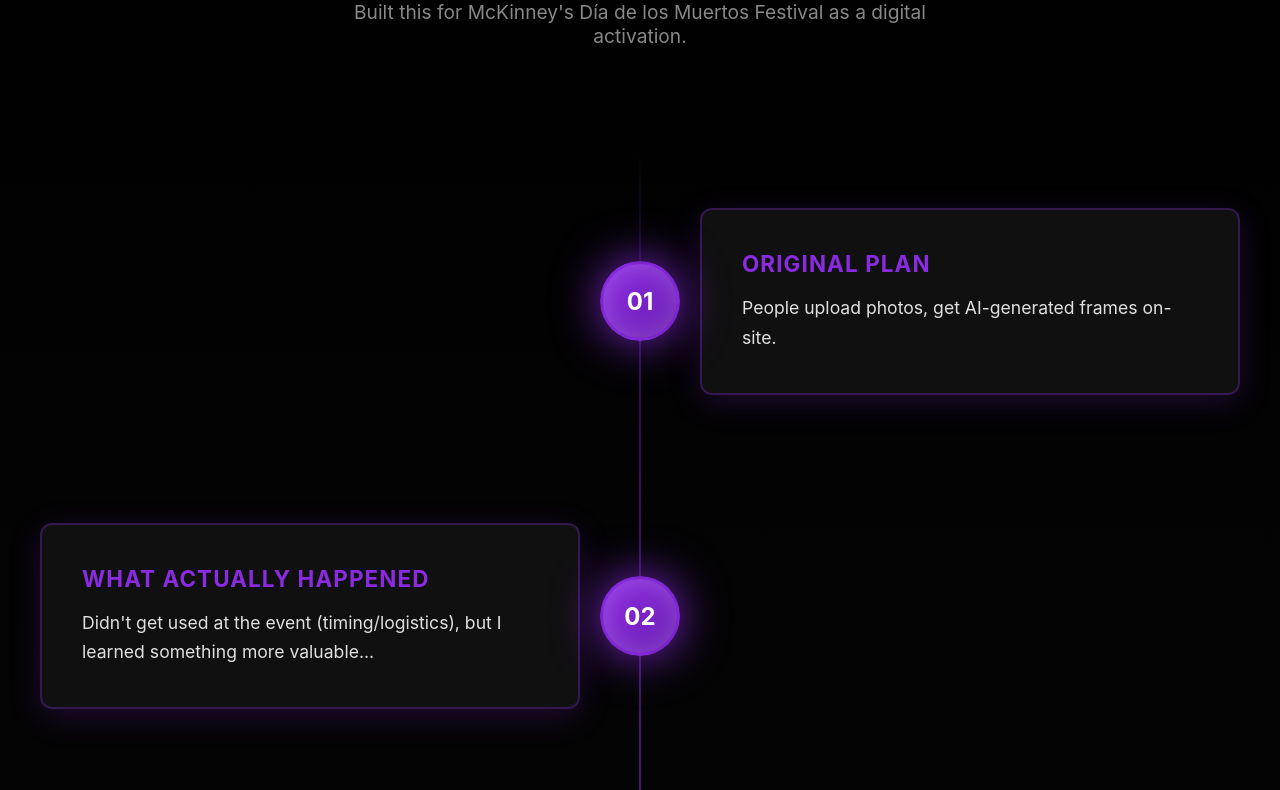
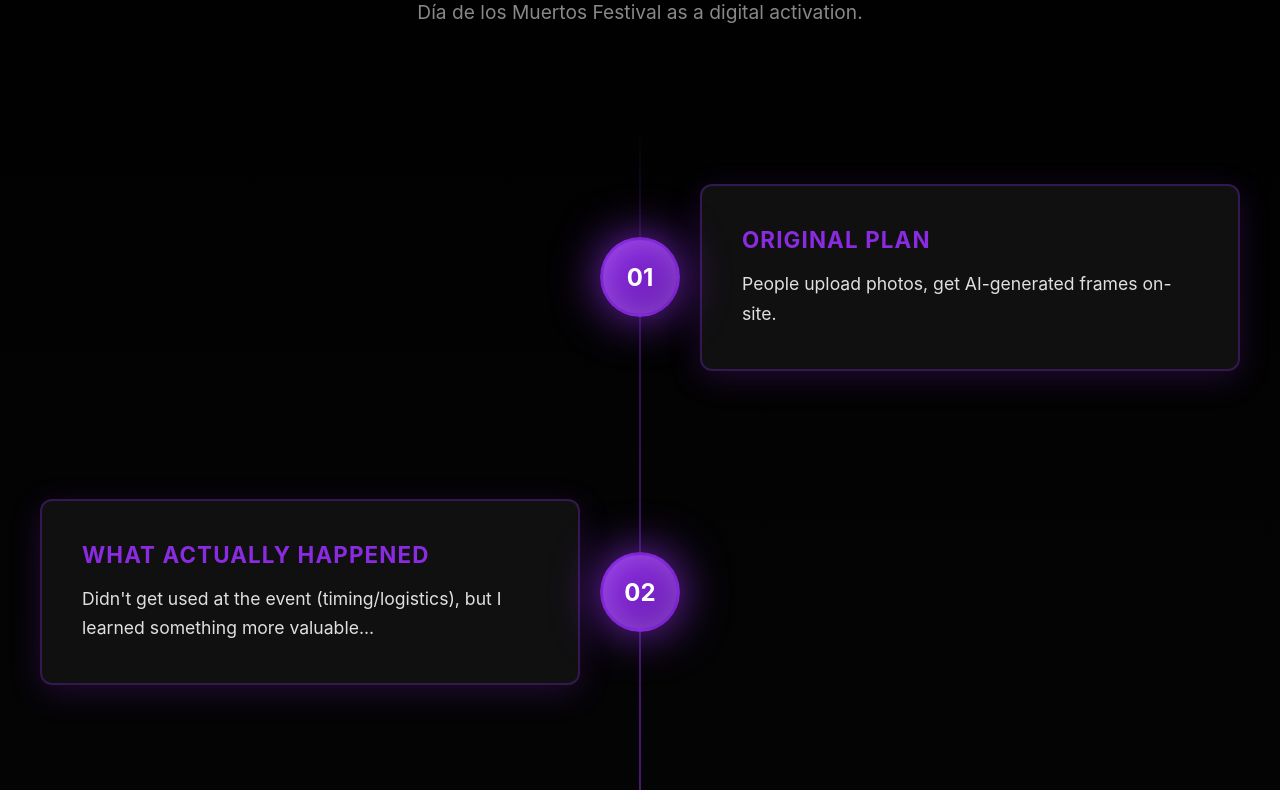
Before and after one commit to TMILLS333/vibes-frames, a React app: page index.html in a window 1280 px wide. Shown: the part 208-998 px from the top of the page. Built offline with nearby package versions, Linux system fonts and the light colour scheme; files whose address does not match are found by name.

Commit message:
Remove reference to McKinney in subtitle
No need to ref.

```diff
--- a/index.html
+++ b/index.html
@@ -24,7 +24,7 @@
         <div class="origin-header">
             <div class="version-badge origin">Origin</div>
             <h1>THE ORIGIN STORY</h1>
-            <p class="origin-subtitle">Built this for McKinney's Día de los Muertos Festival as a digital activation.</p>
+            <p class="origin-subtitle">Día de los Muertos Festival as a digital activation.</p>
         </div>
 
         <!-- Timeline Container -->
```
